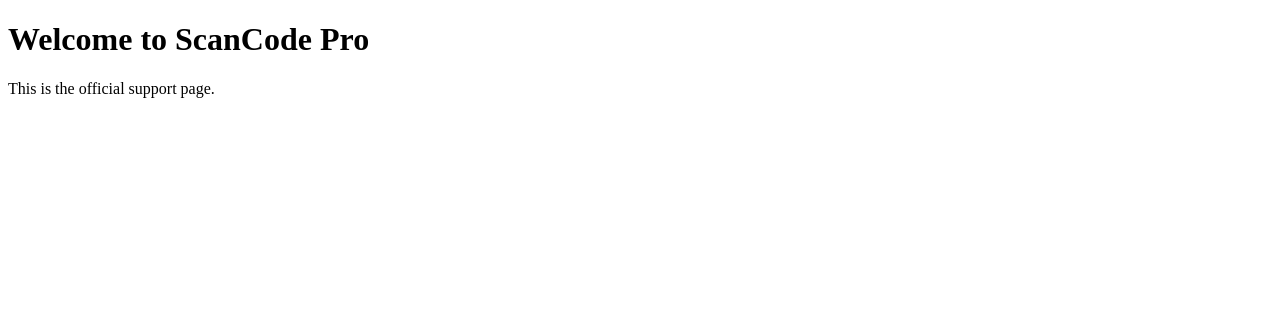
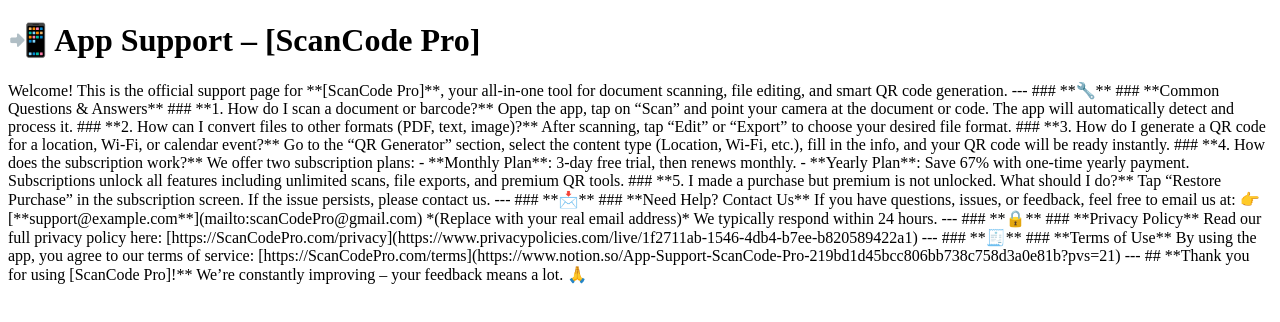
Before and after one commit to pengruiCode/myapp-site, a plain HTML site: page index.html in a window 1280 px wide. Drawn offline with Linux system fonts and the light colour scheme.

Commit message:
Update index.html

```diff
--- a/index.html
+++ b/index.html
@@ -1,5 +1,78 @@
 <!DOCTYPE html>
 <html>
 <head><meta charset="utf-8"><title>App Support</title></head>
-<body><h1>Welcome to ScanCode Pro</h1><p>This is the official support page.</p></body>
+<body><h1>📲 App Support – [ScanCode Pro]</h1>
+  <p>Welcome! This is the official support page for **[ScanCode Pro]**, your all-in-one tool for document scanning, file editing, and smart QR code generation.
+
+---
+
+### **🔧**
+
+### **Common Questions & Answers**
+
+### **1. How do I scan a document or barcode?**
+
+Open the app, tap on “Scan” and point your camera at the document or code. The app will automatically detect and process it.
+
+### **2. How can I convert files to other formats (PDF, text, image)?**
+
+After scanning, tap “Edit” or “Export” to choose your desired file format.
+
+### **3. How do I generate a QR code for a location, Wi-Fi, or calendar event?**
+
+Go to the “QR Generator” section, select the content type (Location, Wi-Fi, etc.), fill in the info, and your QR code will be ready instantly.
+
+### **4. How does the subscription work?**
+
+We offer two subscription plans:
+
+- **Monthly Plan**: 3-day free trial, then renews monthly.
+- **Yearly Plan**: Save 67% with one-time yearly payment.
+
+Subscriptions unlock all features including unlimited scans, file exports, and premium QR tools.
+
+### **5. I made a purchase but premium is not unlocked. What should I do?**
+
+Tap “Restore Purchase” in the subscription screen. If the issue persists, please contact us.
+
+---
+
+### **📩**
+
+### **Need Help? Contact Us**
+
+If you have questions, issues, or feedback, feel free to email us at:
+
+👉 [**support@example.com**](mailto:scanCodePro@gmail.com)
+
+*(Replace with your real email address)*
+
+We typically respond within 24 hours.
+
+---
+
+### **🔒**
+
+### **Privacy Policy**
+
+Read our full privacy policy here:
+
+[https://ScanCodePro.com/privacy](https://www.privacypolicies.com/live/1f2711ab-1546-4db4-b7ee-b820589422a1)
+
+---
+
+### **🧾**
+
+### **Terms of Use**
+
+By using the app, you agree to our terms of service:
+
+[https://ScanCodePro.com/terms](https://www.notion.so/App-Support-ScanCode-Pro-219bd1d45bcc806bb738c758d3a0e81b?pvs=21)
+
+---
+
+## **Thank you for using [ScanCode Pro]!**
+
+We’re constantly improving – your feedback means a lot. 🙏</p>
+</body>
 </html>
```
